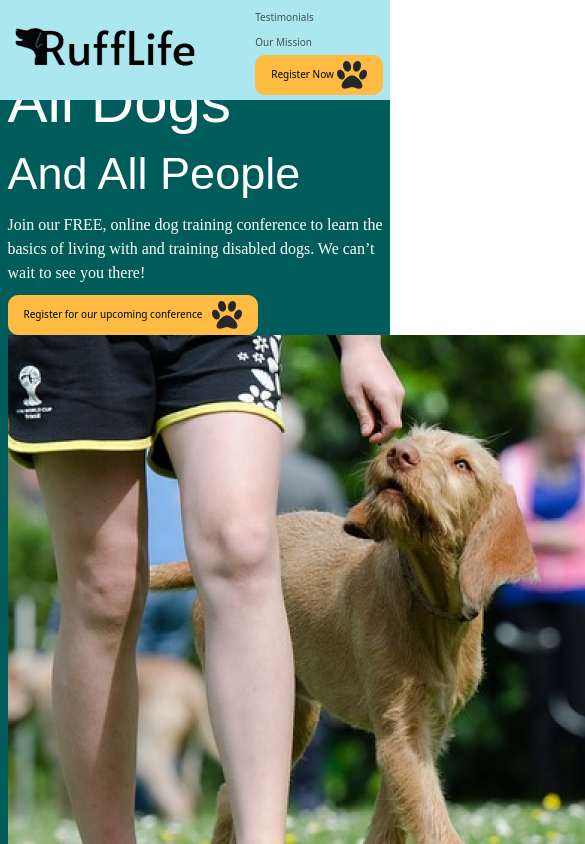
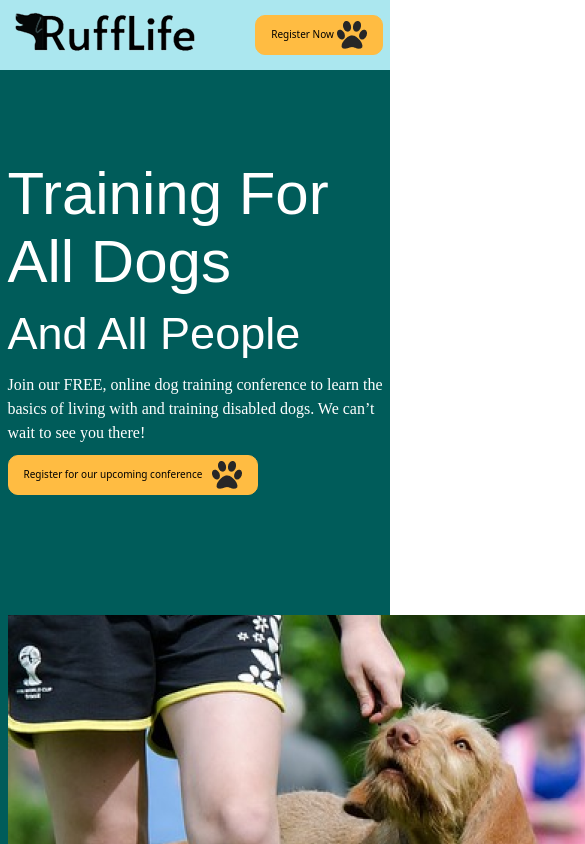
Before and after one commit to Elizabeth-redemption-designs/Web2_PRO4_CodeSetUp, a website: page index.html in a window 390 px wide. Shown: the top 844 px of the page, 585 px wide, since content can reach past the window. Drawn offline with Linux system fonts and the light colour scheme.

Commit message:
Added last touches on site (fixed some alignment in hero, hid some elements on certain screen sizes)

```diff
--- a/index.html
+++ b/index.html
@@ -16,8 +16,8 @@
         <a href="index.html" class="navbar-logo"></a>
         <div class="navbar-left">
             <ul class="navbar-nav ms-auto">
-                <li class="nav-item"><a href="" class="nav-link">Testimonials</a></li>
-                <li class="nav-item"><a href="" class="nav-link">Our Mission</a></li>
+                <li class="nav-item"><a href="" class="nav-link d-none d-lg-block">Testimonials</a></li>
+                <li class="nav-item"><a href="" class="nav-link d-none d-lg-block">Our Mission</a></li>
                 <li class="nav-item"><a href="" class="btn btn-info px-4 py-2 rounded-4">Register Now <img src="images/blackPaw.png" alt="" width="30"></a></li>
             </ul>
         </div>
@@ -28,14 +28,14 @@
 <!--Header-->
 <!--Hero-->
 <section class="hero text-white bg-primary">
-    <div class="container-lg">
+    <div class="container-lg hero">
         <div class="row">
             <div class="col-md-6">
                 <div class="text-container d-flex flex-column h-287">
-                    <h1>Training For All Dogs</h1>
+                    <h1 class="h1-large">Training For All Dogs</h1>
                     <h1 class="h1-small">And All People</h1>
                     <p>Join our FREE, online dog training conference to learn the basics of living with and training disabled dogs. We can’t wait to see you there!</p>
-                    <a class="btn btn-info text-darkgrey align-self-start px-4 py-2 rounded-4">Register for our upcoming conference <img src="images/blackPaw.png" alt="" class="black-paw-icon"></a>
+                    <a class="btn btn-info text-darkgrey align-self-start px-4 py-2 rounded-4 mb-8 mb-md-0">Register for our upcoming conference <img src="images/blackPaw.png" alt="" class="black-paw-icon"></a>
                 </div>
             </div>
             <div class="col-md-6">
@@ -226,7 +226,7 @@
     <div class="text-container">
         <h1>Register Now</h1>
         <p>We would love for you to join our conference! Tell us a little about yourself so we can make your experience the best one yet!</p>
-        <div class="image-container container-xl image-fluid">
+        <div class="image-container container-xl image-fluid d-none d-lg-block">
             <img src="images/dog_silhouette.png" alt="">
         </div>
     </div>
--- a/scss/styles.scss
+++ b/scss/styles.scss
@@ -40,6 +40,12 @@ a{
     color:#fff;
     text-align: left;
 }
+
+
+.hero .h1-large{
+    margin-top:16rem;
+}
+
 
 .hero .h1-small{
     font-size: 4.5rem;
```
Also changed, not shown: css/styles.css.
